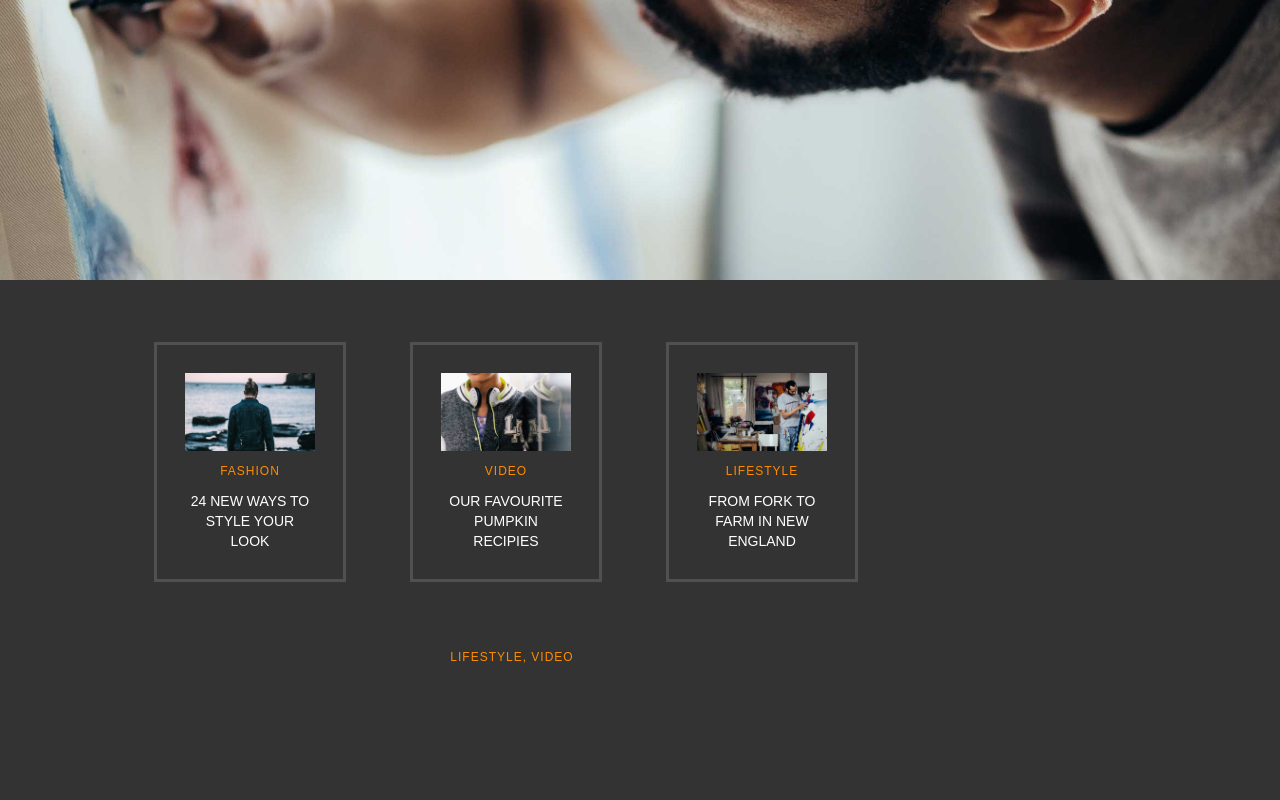
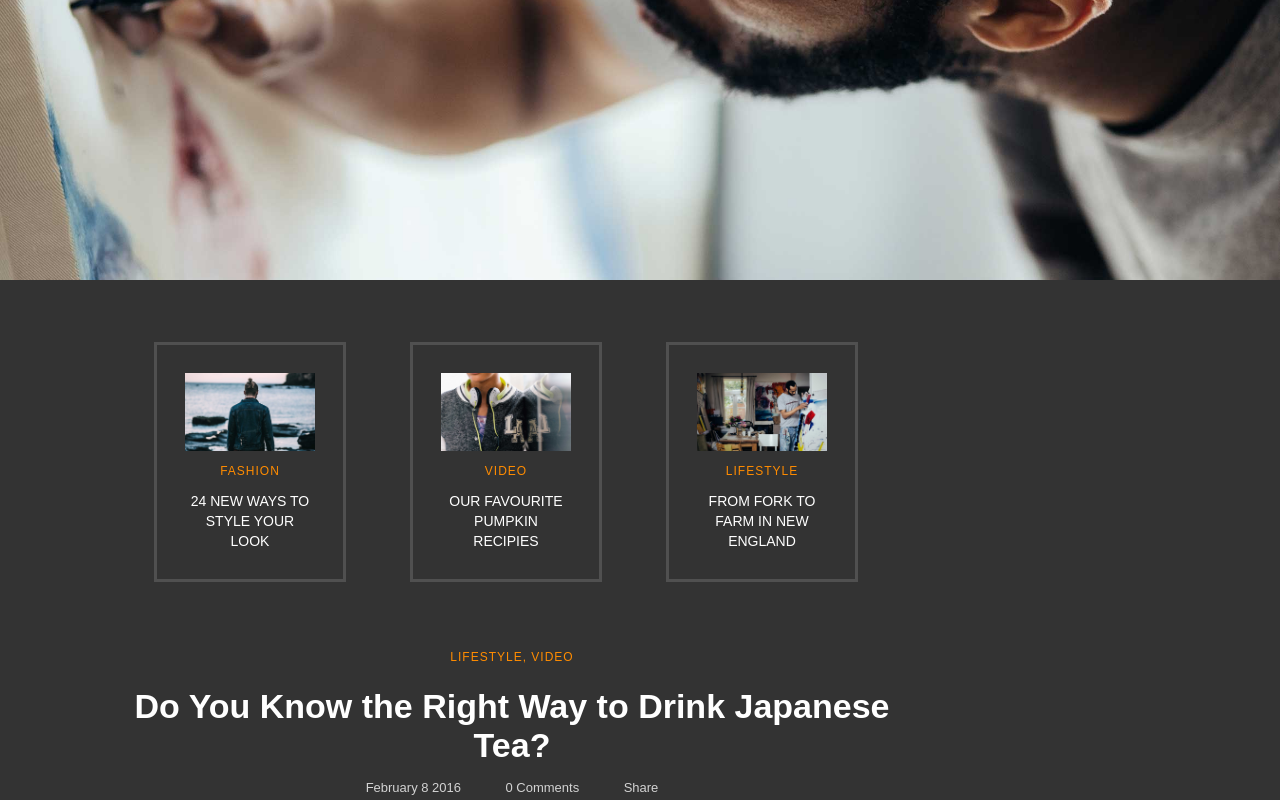
Before and after one commit to Seisachtheia/30-11-16, a website: page public/index.html in a window 1280 px wide. Shown: the part 618-1418 px from the top of the page. Before the commit the page ends 1290 px from the top, so only its background shows below. Drawn offline with Linux system fonts and the light colour scheme.

Commit message:
image to be added next

```diff
--- a/private/css/style.scss
+++ b/private/css/style.scss
@@ -136,11 +136,11 @@ section {
     }
 
     .covered-image {
-    background-size: cover;
-    background-position: center;
-    height:78px;
-    max-width:130px;
-    }
+        background-size: cover;
+        background-position: center;
+        height:78px;
+        max-width:130px;
+        }
 
 }
 
@@ -148,7 +148,7 @@ section {
     clear:both;
 }
 
-.blog-post {
+.post-header {
 
     display:block;
 
@@ -165,4 +165,32 @@ section {
         margin-top:5px;
     }
 
+    p {
+        margin-top:15px;
+        text-align:center;
+        display:block;
+        font-size: 34px;
+        color:white;
+        font-weight:700;
+        font-style:bold;
+        //width:90%;
+        //margin-left:10%;
+    }
+
+    ul {
+        width:100%;
+        list-style: none;
+        text-align:center;
+        margin-top: 10px;
+
+        li {
+            display:inline-block;
+            text-align:center;
+            margin: 0px 15px;
+            padding:5px;
+            color:lightgray;
+            font-size: 13px;
+        }
+    }
+
 }
--- a/public/index.html
+++ b/public/index.html
@@ -118,9 +118,19 @@
 
                 <div class="post-item">
 
-                    <div class="blog-post">
+                    <div class="post-header">
 
                             <a>Lifestyle, Video</a>
+
+                            <p>Do You Know the Right Way to Drink Japanese Tea?</p>
+
+                            <ul class="dat-com-share">
+
+                                <li>February 8 2016</li>
+                                <li>0 Comments</li>
+                                <li>Share</li>
+
+                            </ul>
 
                     </div>
 
```
Also changed, not shown: public/css/style.css.
